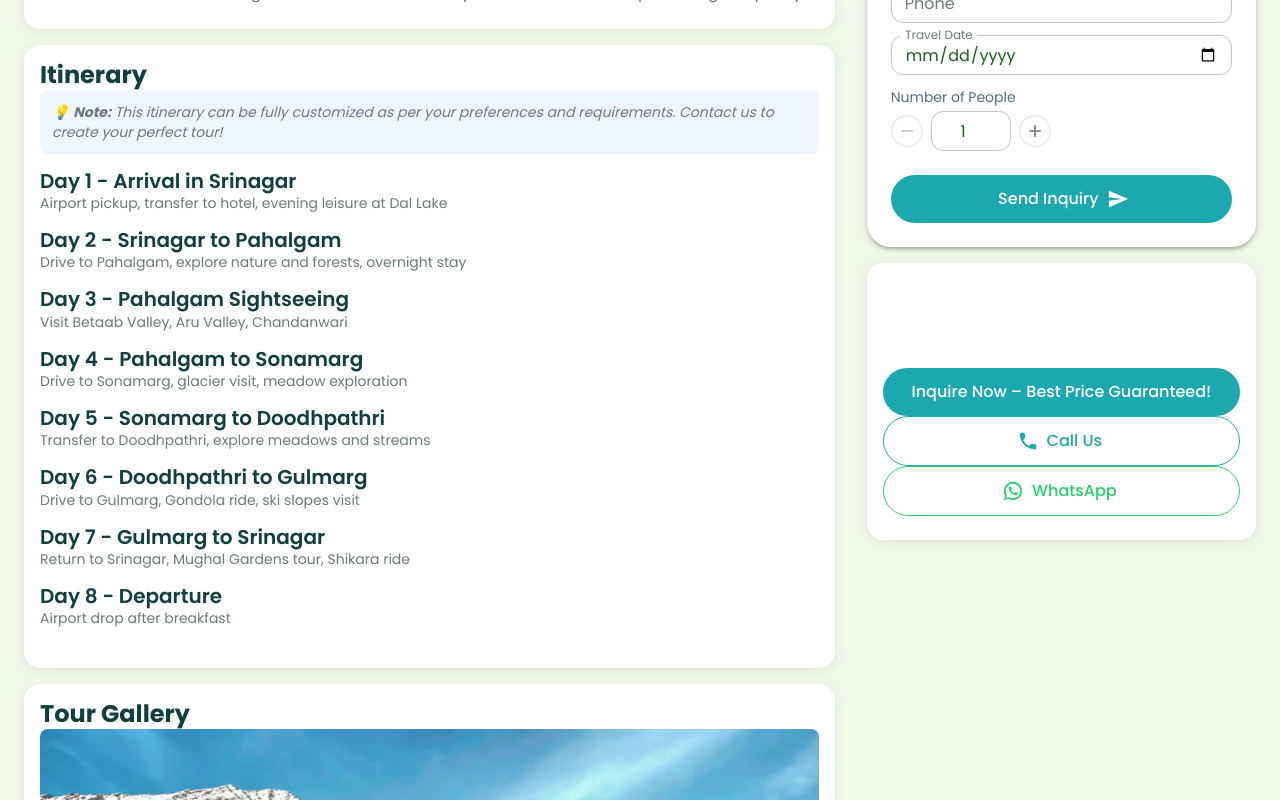
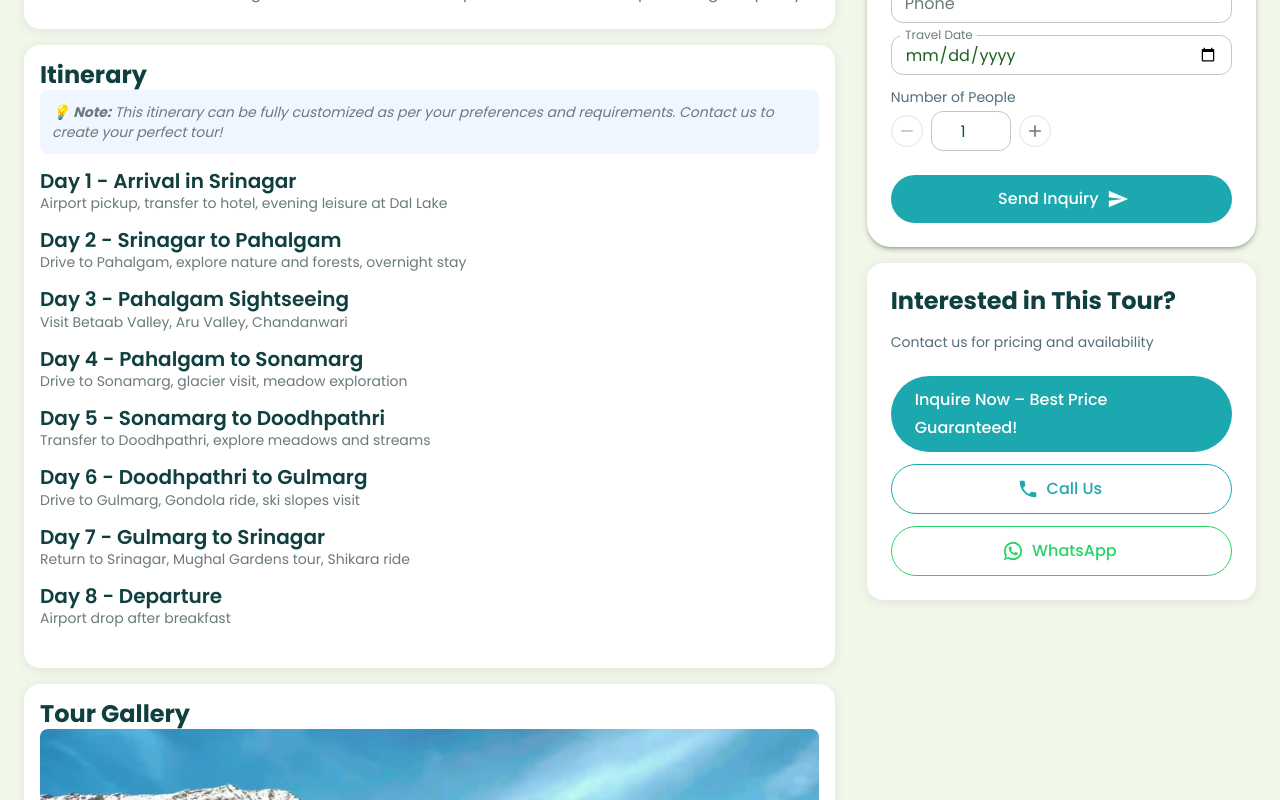
Before and after one commit to AadilJabar19/sereneValleyTours, a React (Vite) app in the folder frontend/: page /tours/1 in a window 1280 px wide. Shown: the part 632-1432 px from the top of the page. Built offline with nearby package versions, Linux system fonts and the light colour scheme.

Commit message:
Fix TourDetail sidebar styling and button spacing - Fixed text colors (removed white color on dark background) - Added proper padding to CardContent (p: 3) - Added consistent button spacing (mb: 1.5 between buttons) - Improved visual hierarchy and readability

```diff
--- a/frontend/src/pages/TourDetail.jsx
+++ b/frontend/src/pages/TourDetail.jsx
@@ -239,11 +239,11 @@ const TourDetail = () => {
               )}
 
               <Card component="aside">
-                <CardContent>
-                  <Typography variant="h2" sx={{ fontSize: '1.5rem', fontWeight: 'bold', mb: 2, color: 'white' }}>
+                <CardContent sx={{ p: 3 }}>
+                  <Typography variant="h2" sx={{ fontSize: '1.5rem', fontWeight: 'bold', mb: 2 }}>
                     Interested in This Tour?
                   </Typography>
-                  <Typography variant="body2" sx={{ color: 'rgba(255,255,255,0.9)', mb: 3 }}>
+                  <Typography variant="body2" color="text.secondary" sx={{ mb: 3 }}>
                     Contact us for pricing and availability
                   </Typography>
                   <Button
@@ -252,7 +252,7 @@ const TourDetail = () => {
                     fullWidth
                     component={Link}
                     to="/contact"
-                    className="mb-2"
+                    sx={{ mb: 1.5 }}
                   >
                     Inquire Now – Best Price Guaranteed!
                   </Button>
@@ -262,7 +262,7 @@ const TourDetail = () => {
                     fullWidth
                     startIcon={<PhoneIcon />}
                     href="tel:+917006327776"
-                    className="mb-2"
+                    sx={{ mb: 1.5 }}
                     aria-label="Call us at +91 7006327776, +91 7006601277"
                   >
                     Call Us
```
